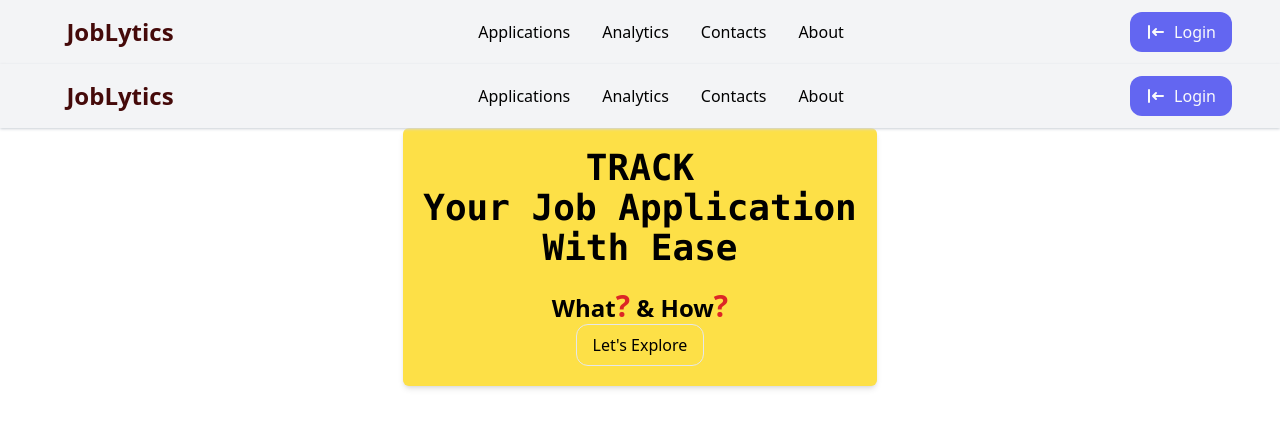
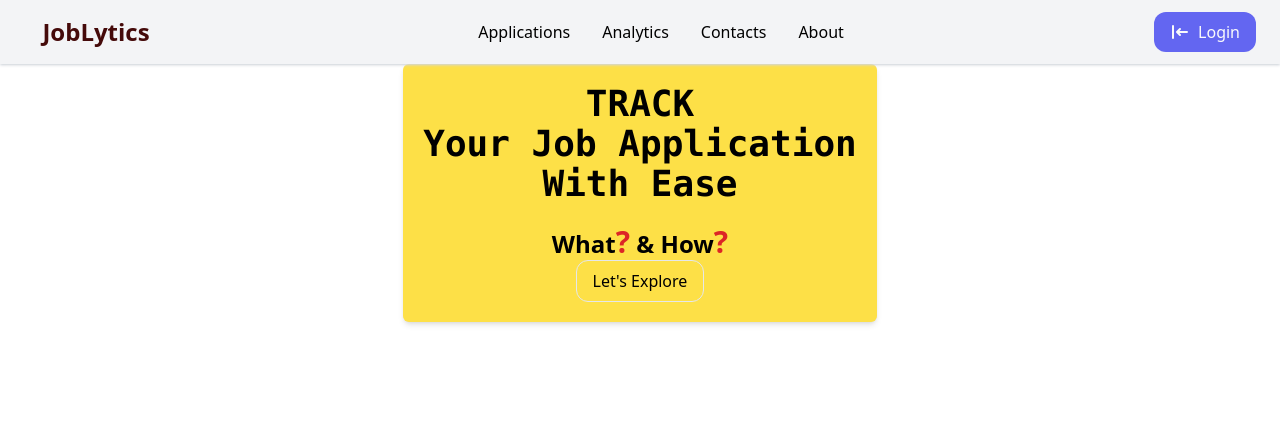
Before and after one commit to imranN74/joblytics, a React (Vite) app in the folder client/: page / in a window 1280 px wide. Shown: the top 428 px of the page. Built offline with nearby package versions, Linux system fonts and the light colour scheme; no server answers.

Commit message:
add username on navbar

```diff
--- a/client/src/components/Land.tsx
+++ b/client/src/components/Land.tsx
@@ -1,9 +1,6 @@
-import { Navbar } from "./Navbar";
-
 export const Land = () => {
   return (
     <div>
-      <Navbar />
       <div className="flex justify-center h- items-center">
         <div className="bg-yellow-300 inline-block shadow-md rounded-md px-5 py-5">
           <div className="flex items-center font-mono flex-col font-bold text-2xl md:text-4xl h-full">
--- a/client/src/components/Navbar.tsx
+++ b/client/src/components/Navbar.tsx
@@ -8,9 +8,9 @@ export const Navbar = () => {
   const navigate = useNavigate();
   const isLoggedIn = useRecoilValue(isAuthAtom);
   return (
-    <div className="sticky top-0 rounded-b-xl">
+    <div className="sticky top-0 rounded-b-xl z-[1000]">
       {/* <!-- component --> */}
-      <nav className="bg-gray-100 shadow shadow-gray-300 w-100 px-8 md:px-auto">
+      <nav className="bg-gray-100 shadow shadow-gray-300 w-100 px-2 md:px-auto">
         <div className="md:h-16 h-28 mx-auto md:px-4 container flex items-center justify-between flex-wrap md:flex-nowrap">
           {/* <!-- Logo --> */}
           <div className="text-indigo-500 md:order-1">
--- a/client/src/components/Profile.tsx
+++ b/client/src/components/Profile.tsx
@@ -1,14 +1,8 @@
 import { useState } from "react";
-import { useRecoilValue } from "recoil";
-import { appDataAtom } from "../store/atoms/atom";
 
 export const Profile = () => {
   const [profileView, setProfileView] = useState(false);
-  const userInfo = useRecoilValue(appDataAtom("bulkJobApp"))[0];
-  console.log("profile...", userInfo);
-  const userName = userInfo?.user?.name ?? "Guest";
-  const name = userName.split(" ")[0];
-
+  const name = localStorage.getItem("name");
   function handleProfileDrop() {
     setProfileView(!profileView);
   }
--- a/client/src/components/jobContainer/AppContainer.tsx
+++ b/client/src/components/jobContainer/AppContainer.tsx
@@ -35,8 +35,6 @@ export const AppContainer = () => {
     }
   }, [fetchDataValue]);
 
-  console.log(appData);
-
   if (appData.length === 0 && fetchDataValue.state != "loading") {
     return (
       <div>
@@ -52,6 +50,9 @@ export const AppContainer = () => {
       </div>
     );
   } else if (fetchDataValue.state === "hasValue") {
+    const userName = appData[0].user.name;
+    const name = userName.split(" ")[0];
+    localStorage.setItem("name", name);
     return appData.map((data) => {
       const dateObject = new Date(data.appliedDate);
 
```
